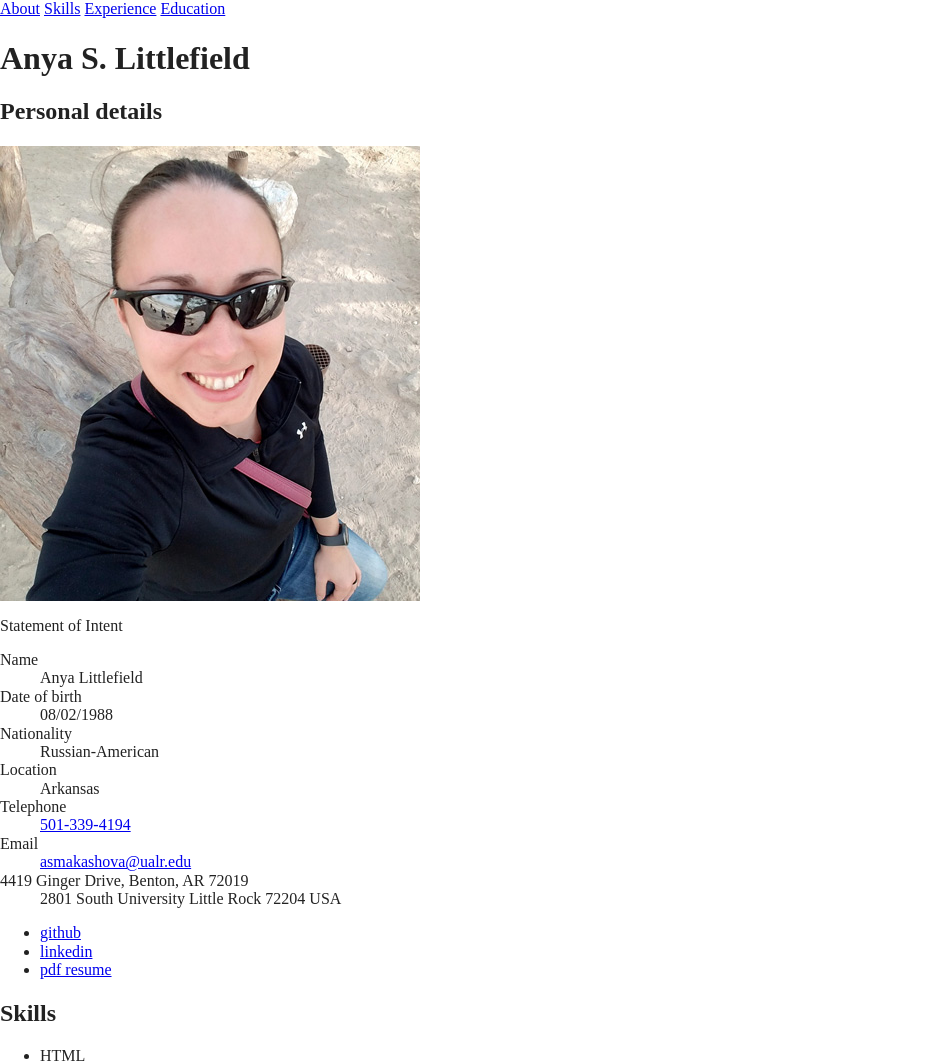
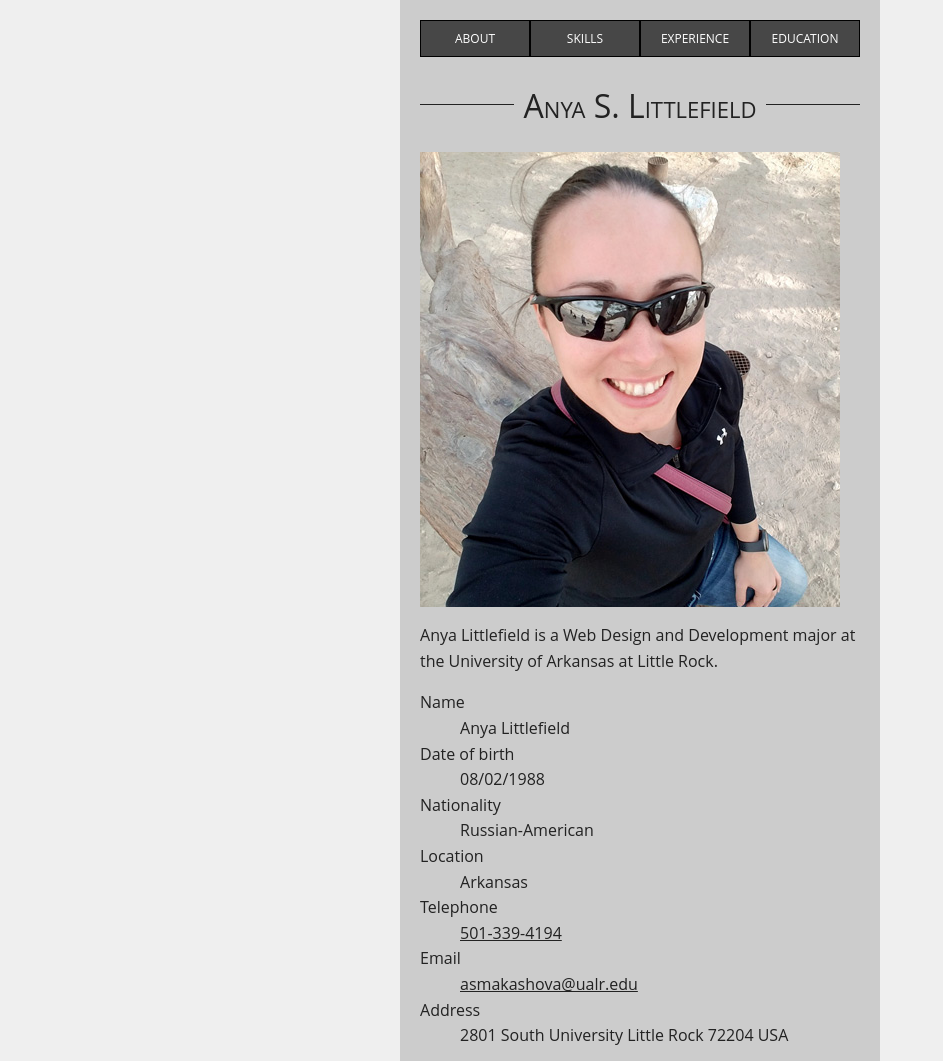
Before and after one commit to alittlefield1988/ifsc-3342, a website built with Parcel: page resume/index.html in a window 1280 px wide. Shown: the top 1061 px of the page, without its empty margins (0-943 px from the left). Built offline with nearby package versions, Linux system fonts and the light colour scheme.

Commit message:
CSS Grid Garden

```diff
--- a/resume/css/style.css
+++ b/resume/css/style.css
@@ -95,10 +95,105 @@ html {
   box-sizing: inherit;
 }
 
+/*------ Typography ------*/
+body {
+  font-family: "Open Sans", sans-serif;
+}
+
+/*------ Fluid Images ------*/
 img {
   max-width:100%;
   height:auto;
 }
+
+/* ------ Design Time Styles -------*/
+.container {
+  max-width:480px;
+  margin:0 auto;
+}
+
+/* ------ Helper Classes -------*/
+.visuallyhidden {
+  border: 0;
+  clip: rect(0 0 0 0);
+  height: 1px;
+  margin: -1px;
+  overflow: hidden;
+  padding: 0;
+  position: absolute;
+  width: 1px;
+  white-space: nowrap; /* 1 */
+}
+
+/* ------ Global Styles -------*/
+body{
+  background:#efefef;
+  color:#222222;
+  line-height:1.6;
+}
+
+a:link, a:visited{
+  color:#222;
+}
+
+.container{
+  margin:0 auto;
+  background:rgba(0,0,0,.15);
+}
+
+nav.primary{
+  display:grid;
+  grid-template-columns: 1fr 1fr 1fr 1fr;
+  /*------ Using Repeat Keyword ------*/
+  grid-template-columns: repeat(4,1fr);
+  padding:20px 20px 0px 20px;
+}
+
+nav a:link, nav a:visited{
+  border:1px solid #000;
+  padding:8px 16px;
+  text-align:center;
+  text-decoration:none;
+  color:#222222;
+  text-transform:uppercase;
+  font-size:.75em;
+  background:rgba(0,0,0,.65);
+  transition: background-color .5s ease;
+  color:#fff;
+}
+
+nav a:hover{
+   background:rgba(0,0,0,.95);
+}
+
+main{
+  padding: 1px 20px;
+}
+
+main h1 {
+  display: flex;
+  flex-direction: row;
+  justify-content: center;
+  text-align: center;
+  font-weight:400;
+  font-variant:small-caps;
+}
+main h1:before, main h1:after {
+  background-color: #222;
+  content: '\a0';
+  flex-grow: 1;
+  height: 1px;
+  position: relative;
+  top: 0.77em;
+}
+main h1:before {
+  margin-right:10px;
+}
+main h1:after {
+  margin-left:10px;
+}
+
+
 /* ==========================================================================
    Helper classes
    ========================================================================== */
--- a/resume/index.html
+++ b/resume/index.html
@@ -24,7 +24,7 @@
 
 <body>
 
-    <header>
+    <header class="container">
     <!-- Main navigation -->
     <nav class="primary">
       <a href="#about">About</a>
@@ -34,12 +34,13 @@
     </nav>
   </header>
   <!-- Main -->
-  <main itemscope itemtype="http://schema.org/Person">
+  <main itemscope itemtype="http://schema.org/Person" class="container">
     <h1>Anya S. Littlefield</h1>
     <section id="about">
-      <h2>Personal details</h2>
+      <h2 class="visuallyhidden">Personal Details</h2>
       <img itemprop="image" src="img/resume-image.jpg" alt="Anya Littlefield">
-      <p itemprop="description">Statement of Intent</p>
+      <p itemprop="description">Anya Littlefield is a Web Design and Development major at the University
+      of Arkansas at Little Rock.</p>
       <dl>
         <dt>Name</dt>
         <dd itemprop="name">
@@ -53,13 +54,13 @@
         <dd itemprop="homeLocation">Arkansas</dd>
         <dt>Telephone</dt>
         <dd>
-          <a itemprop="telephone" href="tel:555.555.5555">501-339-4194</a>
+          <a itemprop="telephone" href="tel:501-339-4194">501-339-4194</a>
         </dd>
         <dt>Email</dt>
         <dd>
-          <a itemprop="email" href="mailto:email@mail.com">asmakashova@ualr.edu</a>
+          <a itemprop="email" href="mailto:asmakashova@ualr.edu">asmakashova@ualr.edu</a>
         </dd>
-        <dt>4419 Ginger Drive, Benton, AR 72019</dt>
+        <dt>Address</dt>
 
         <dd itemprop="address" itemscope itemtype="http://schema.org/PostalAddress">
           <span itemprop="streetAddress">2801 South University</span>
@@ -127,7 +128,7 @@
     </section>
   </main>
   <!-- Footer -->
-  <footer>
+  <footer class="container">
     <div id="copyright">
       &copy; company. All rights reserved.
     </div>
```
Also changed, not shown: index.html (+1 -0 lines), assets/img/css-grid-garden.png (added).
